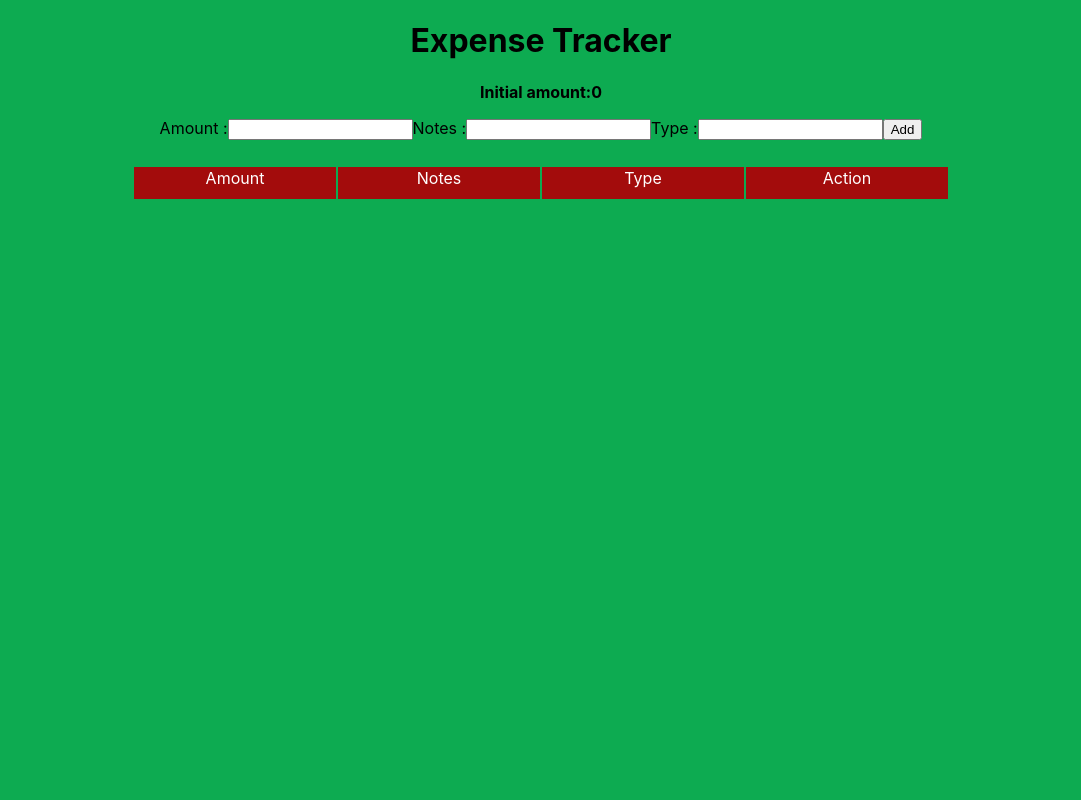
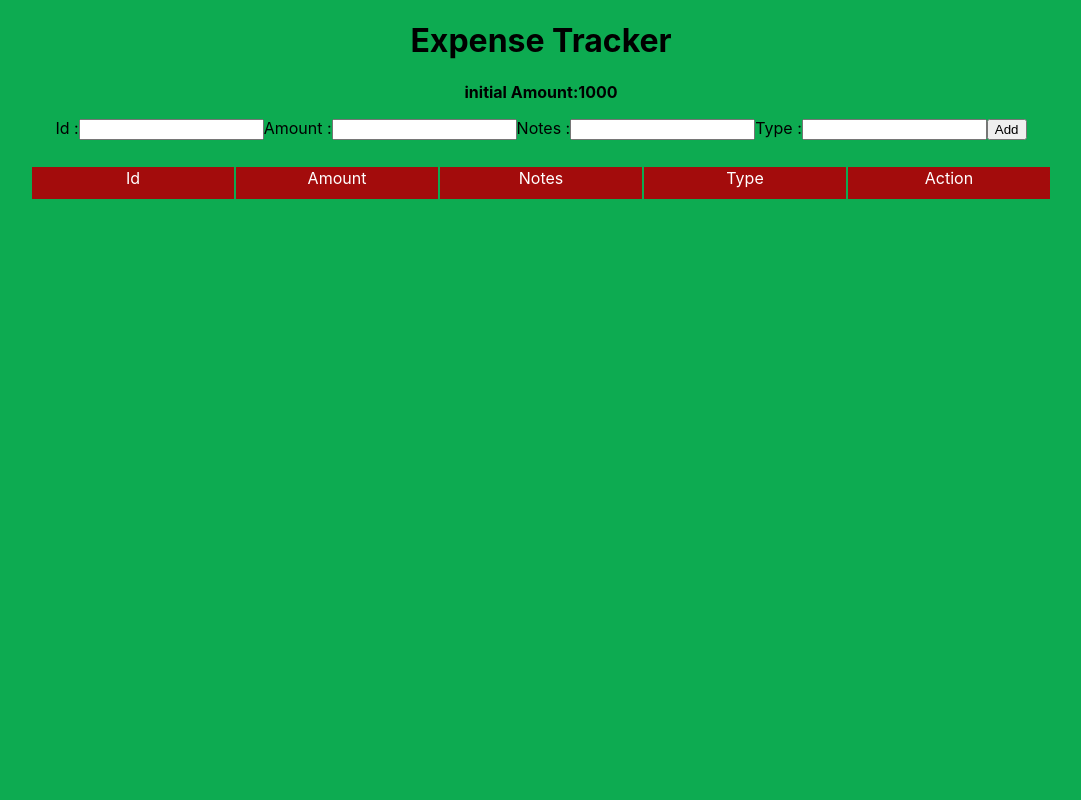
Before and after one commit to Ramya1520/React-project, a React (Create React App) app: page / in a window 1280 px wide. Shown: the top 800 px of the page, without its empty margins (99-1180 px from the left). Built offline with nearby package versions, Linux system fonts and the light colour scheme.

Commit message:
delete the detail using id

```diff
--- /dev/null
+++ b/src/component/Initialvalue.js
@@ -0,0 +1,13 @@
+import React from 'react';
+import {useState} from 'react';
+function InitialValue(props){
+    const [initialAmount] = useState('1000')
+
+
+
+    return(
+        <p>initial Amount:<span>{initialAmount}</span></p>
+    )
+
+}
+export default InitialValue;
--- a/src/component/Input.jsx
+++ b/src/component/Input.jsx
@@ -2,21 +2,25 @@ import React, { useState, useRef } from "react"
 // import Submit from "./Submit"
 import './StyleSheet.css'
 import EditList from "./Update"
+import InitialValue from './Initialvalue'
 function Crud() {
     const [list, setList] = useState([])
     const [listVal, setListVal] = useState({
+        id:'',
         amount: '',
         notes: '',
         type: ''
     })
     const [update, setUpdate] = useState(-1)
+    const idRef=useRef()
     const amountRef = useRef()
     const notesRef = useRef()
     const typeRef = useRef()
 
     const valSubmit = (event) => {
         event.preventDefault();
-        if (listVal.amount && listVal.notes && listVal.type) { setList([...list, listVal]) }
+        if (listVal.id && listVal.amount && listVal.notes && listVal.type) { setList([...list, listVal]) }
+        idRef.current.value=''
         amountRef.current.value = ''
         notesRef.current.value = ''
         typeRef.current.value = ''
@@ -24,15 +28,15 @@ function Crud() {
     function handleEdit(index) {
         setUpdate(index)
     }
-    function handleDelete(amount) {
+    function handleDelete(id) {
         console.log("first")
-        const newList = list.filter((li) => (li.amount !== amount))
+        const newList = list.filter((li) => (li.id !== id))
         setList(newList)
     }
     function updateData(updatedData) {
         console.log(updatedData, "CRUD")
         const newList = list.map((li, index) => (update === index ?
-            { ...li, amount: updatedData.amount, notes: updatedData.notes, type: updatedData.type } : li))
+            { ...li,id: updatedData.id,amount: updatedData.amount, notes: updatedData.notes, type: updatedData.type } : li))
         setList(newList)
         setUpdate(-1)
     }
@@ -42,8 +46,12 @@ function Crud() {
     return (
         <div>
             <h1>Expense Tracker</h1>
-            <p>Initial amount:<span>0</span></p>
+            <p><InitialValue/></p>
+
             <form className="forms" onSubmit={valSubmit}>
+            <label>Id :</label>
+            <input type="id" value={list.id}
+              onChange={e => setListVal({ ...listVal, id: e.target.value })} ref={idRef} />
                 <label>Amount :</label>
                 <input type="number" value={list.amount}
                     onChange={e => setListVal({ ...listVal, amount: e.target.value })} ref={amountRef} />
@@ -58,6 +66,7 @@ function Crud() {
             <div className="myTable">
                 <form onClick={handleUpdate}>
                     <table >
+                        <td>Id</td>
                         <td>Amount</td>
                         <td>Notes</td>
                         <td>Type</td>
@@ -67,9 +76,11 @@ function Crud() {
                             list.map((element, index) => (
                                 update === index ? <EditList current={element} update={updateData} /> :
                                     <tr key={index}>
+                                        <td>{element.id}</td>
                                         <td>{element.amount}</td>
                                         <td>{element.notes}</td>
                                         <td>{element.type}</td>
+
                                         <td>
                                             <button className="edit" onClick={() => handleEdit(index)}>Edit</button>
                                             <button className="delete" onClick={() => handleDelete(element.amount)}>Delete</button>
--- a/src/component/Update.js
+++ b/src/component/Update.js
@@ -2,24 +2,29 @@ import React, { useEffect, useState } from "react"
 
 function EditList(props) {
     const [updateState, setUpdateState] = useState({
+        id:'',
         amount: '',
         notes: '',
         type: ''
     });
     useEffect(() => {
         setUpdateState({
-        amount: props.current.amount,
+            id:props.current.id,
+            amount: props.current.amount,
             notes: props.current.notes,
             type: props.current.type
         })
     }, [props])
     return (
+
         <tr>
-            <td><input type="number" value={updateState.id}
+            <td><input type="id" value={updateState.id}
+                onChange={e => setUpdateState({ ...updateState, id: e.target.value })} /></td>
+            <td><input type="number" value={updateState.amount}
                 onChange={e => setUpdateState({ ...updateState, amount: e.target.value })} /></td>
-            <td><input type="text" value={updateState.name}
+            <td><input type="text" value={updateState.notes}
                 onChange={e => setUpdateState({ ...updateState, notes: e.target.value })} /></td>
-            <td><input type="text" value={updateState.age}
+            <td><input type="text" value={updateState.type}
                 onChange={e => setUpdateState({ ...updateState, type: e.target.value })} /></td>
             <td><button type="submit" onClick={() => props.update(updateState)}>Update</button></td>
         </tr>
--- a/src/index.js
+++ b/src/index.js
@@ -3,15 +3,15 @@ import ReactDOM from 'react-dom/client';
 import './index.css';
 import App from './App';
 import reportWebVitals from './reportWebVitals';
+import InitialValue from './component/Initialvalue';
 
 const root = ReactDOM.createRoot(document.getElementById('root'));
 root.render(
   <React.StrictMode>
     <App />
+    <InitialValue/>
   </React.StrictMode>
 );
 
-// If you want to start measuring performance in your app, pass a function
-// to log results (for example: reportWebVitals(console.log))
-// or send to an analytics endpoint. Learn more: https://bit.ly/CRA-vitals
+
 reportWebVitals();
```
